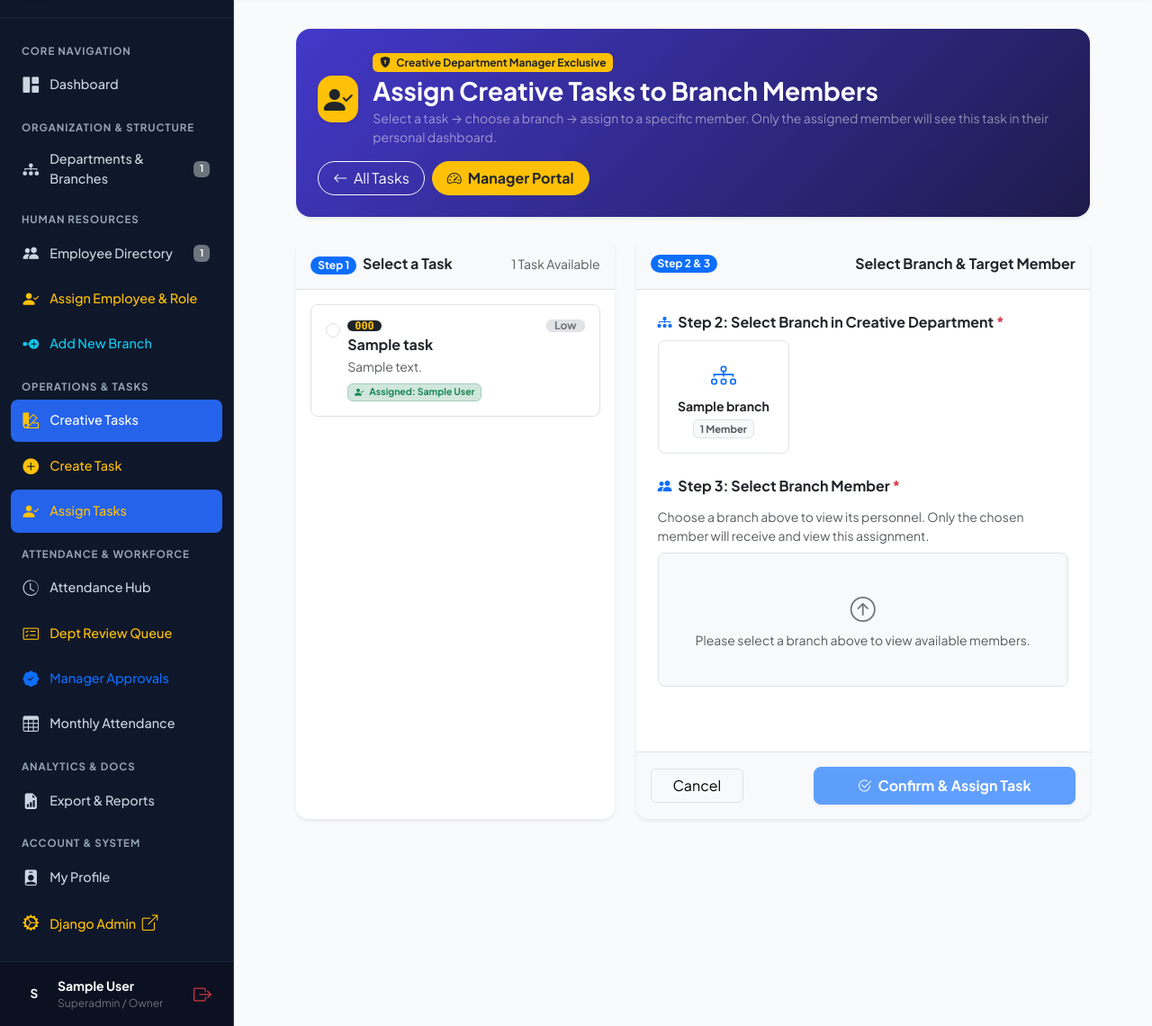
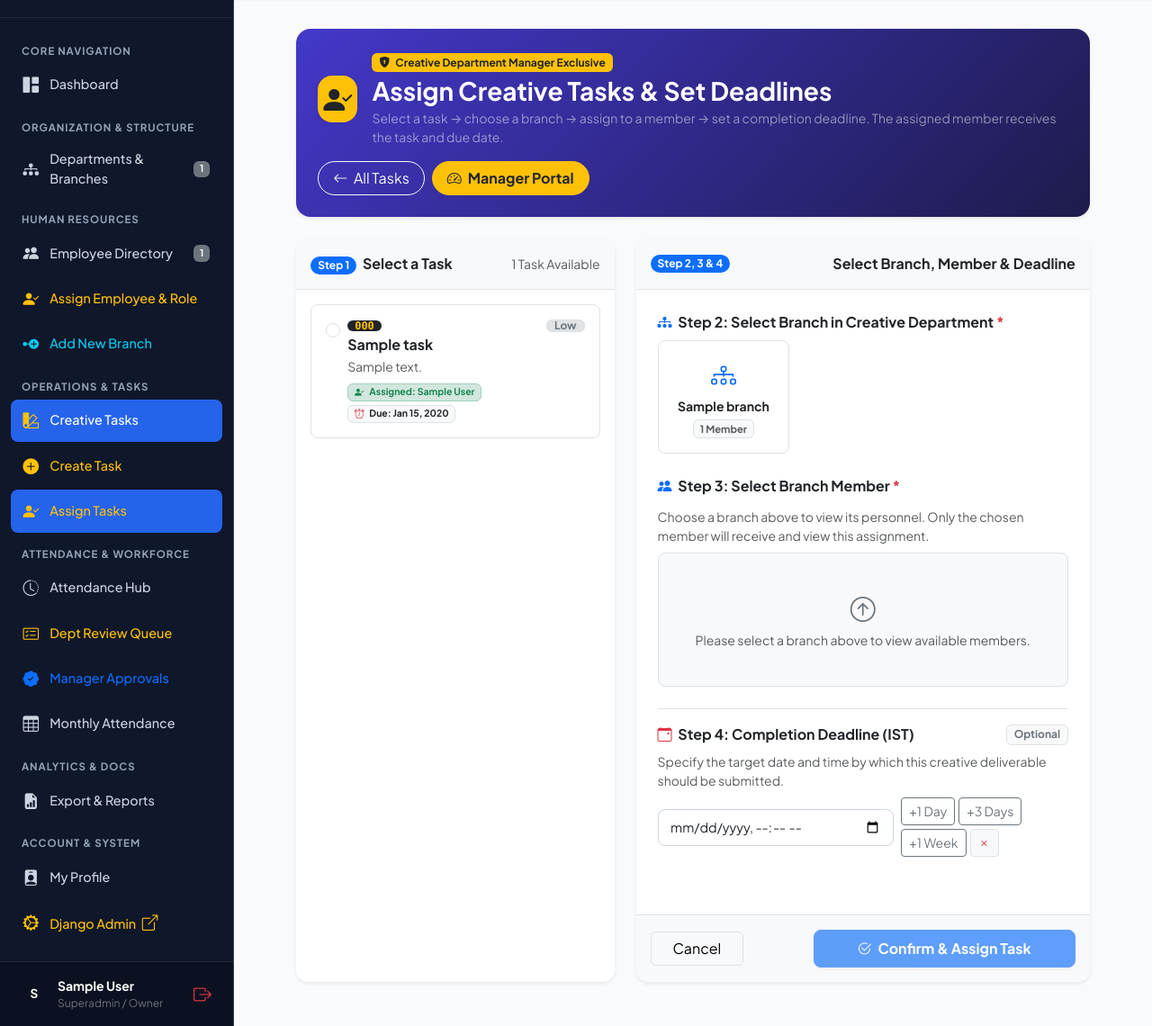
Before and after one commit to rejin-cloud/aiderinfotechHRM, a Django app: page /tasks/assign/ in a window 1280 px wide. Shown: the part 103-1243 px from the top of the page at 90% size. Run offline with Django 5.2, Linux system fonts and the light colour scheme; a user stored in the database is signed in; tables that the repository leaves empty hold one stand-in row (values such as "Sample post"); some libraries are stand-ins or nearby versions.

Commit message:
feat: enable Creative Department Manager to set completion deadline during task assignment

```diff
--- a/apps/tasks/views.py
+++ b/apps/tasks/views.py
@@ -209,14 +209,35 @@ def task_assign_view(request, task_id=None):
             branch=branch
         )
 
-        # Update assignment
+        # Update assignment & deadline
         task.branch = branch
         task.assigned_to = assigned_user
+
+        post_deadline = request.POST.get('deadline', '').strip()
+        if post_deadline:
+            try:
+                from django.utils.dateparse import parse_datetime, parse_date
+                import datetime
+                parsed_dt = parse_datetime(post_deadline)
+                if parsed_dt is None:
+                    parsed_d = parse_date(post_deadline)
+                    if parsed_d:
+                        parsed_dt = datetime.datetime.combine(parsed_d, datetime.time(18, 0))
+                if parsed_dt:
+                    if timezone.is_naive(parsed_dt):
+                        parsed_dt = timezone.make_aware(parsed_dt, timezone.get_current_timezone())
+                    task.deadline = parsed_dt
+            except Exception:
+                pass
+        elif 'deadline' in request.POST and not post_deadline:
+            task.deadline = None
+
         task.save()
 
+        deadline_msg = f" with deadline {timezone.localtime(task.deadline).strftime('%b %d, %Y %I:%M %p')}" if task.deadline else ""
         messages.success(
             request,
-            f"Success! Task [{task.task_number}] '{task.title}' has been assigned to {assigned_user.get_full_name() or assigned_user.username} ({branch.name})."
+            f"Success! Task [{task.task_number}] '{task.title}' has been assigned to {assigned_user.get_full_name() or assigned_user.username} ({branch.name}){deadline_msg}."
         )
         return redirect('task_detail', task_id=task.id)
 
--- a/templates/tasks/task_assign.html
+++ b/templates/tasks/task_assign.html
@@ -17,9 +17,9 @@
             <div class="badge bg-warning text-dark fw-bold mb-1">
               <i class="bi bi-shield-lock-fill me-1"></i> Creative Department Manager Exclusive
             </div>
-            <h3 class="fw-bold mb-0">Assign Creative Tasks to Branch Members</h3>
+            <h3 class="fw-bold mb-0">Assign Creative Tasks & Set Deadlines</h3>
             <p class="text-white-50 small mb-0 mt-1">
-              Select a task &rarr; choose a branch &rarr; assign to a specific member. Only the assigned member will see this task in their personal dashboard.
+              Select a task &rarr; choose a branch &rarr; assign to a member &rarr; set a completion deadline. The assigned member receives the task and due date.
             </p>
           </div>
         </div>
@@ -52,9 +52,9 @@
               <span class="text-muted small">{{ tasks.count }} Task{{ tasks.count|pluralize }} Available</span>
             </div>
 
-            <div class="hrms-card-body p-3" style="max-height: 600px; overflow-y: auto;">
+            <div class="hrms-card-body p-3" style="max-height: 650px; overflow-y: auto;">
               {% for t in tasks %}
-              <div class="task-select-item p-3 mb-2 rounded-3 border bg-white cursor-pointer transition {% if selected_task and selected_task.id == t.id %}border-primary bg-primary-subtle bg-opacity-10 shadow-sm{% endif %}" onclick="selectTask('{{ t.id }}', '{{ t.task_number }}', '{{ t.title|escapejs }}', '{{ t.priority }}', '{{ t.branch.id|default:'' }}')">
+              <div class="task-select-item p-3 mb-2 rounded-3 border bg-white cursor-pointer transition {% if selected_task and selected_task.id == t.id %}border-primary bg-primary-subtle bg-opacity-10 shadow-sm{% endif %}" onclick="selectTask('{{ t.id }}', '{{ t.task_number }}', '{{ t.title|escapejs }}', '{{ t.priority }}', '{{ t.branch.id|default:'' }}', '{{ t.deadline|date:'Y-m-d\TH:i'|default:'' }}')">
                 <div class="d-flex align-items-start gap-2">
                   <input class="form-check-input mt-1 task-radio" type="radio" name="task_id" id="task_{{ t.id }}" value="{{ t.id }}" {% if selected_task and selected_task.id == t.id %}checked{% endif %} required>
                   <div class="flex-grow-1">
@@ -67,7 +67,7 @@
                       {{ t.description }}
                     </p>
 
-                    <div class="d-flex align-items-center gap-2 small">
+                    <div class="d-flex flex-wrap align-items-center gap-1 small">
                       {% if t.assigned_to %}
                       <span class="badge bg-success-subtle text-success border border-success-subtle">
                         <i class="bi bi-person-check-fill me-1"></i> Assigned: {{ t.assigned_to.get_full_name|default:t.assigned_to.username }}
@@ -75,6 +75,12 @@
                       {% else %}
                       <span class="badge bg-secondary-subtle text-secondary border">
                         <i class="bi bi-circle me-1"></i> Unassigned
+                      </span>
+                      {% endif %}
+
+                      {% if t.deadline %}
+                      <span class="badge bg-light text-dark border">
+                        <i class="bi bi-alarm text-danger me-1"></i> Due: {{ t.deadline|date:"M d, Y" }}
                       </span>
                       {% endif %}
                     </div>
@@ -94,13 +100,13 @@
           </div>
         </div>
 
-        <!-- Column 2: Step 2 & 3 - Select Branch and Member -->
+        <!-- Column 2: Step 2, 3 & 4 - Select Branch, Member, and Deadline -->
         <div class="col-12 col-lg-7">
           <div class="hrms-card shadow-sm border-0 h-100 d-flex flex-column">
 
             <div class="hrms-card-header bg-light p-3 border-bottom">
-              <span class="badge bg-primary text-white rounded-pill px-2 py-1 me-1">Step 2 & 3</span>
-              <strong class="text-dark">Select Branch & Target Member</strong>
+              <span class="badge bg-primary text-white rounded-pill px-2 py-1 me-1">Step 2, 3 & 4</span>
+              <strong class="text-dark">Select Branch, Member & Deadline</strong>
             </div>
 
             <div class="hrms-card-body p-4 flex-grow-1">
@@ -171,6 +177,31 @@
                 </div>
               </div>
 
+              <!-- Step 4: Add Completion Deadline (Optional / Recommended) -->
+              <div class="mb-3 pt-3 border-top">
+                <div class="d-flex justify-content-between align-items-center mb-2">
+                  <label class="form-label fw-bold text-dark mb-0">
+                    <i class="bi bi-calendar-event text-danger me-1"></i> Step 4: Completion Deadline (IST)
+                  </label>
+                  <span class="badge bg-light text-secondary border">Optional</span>
+                </div>
+                <p class="text-muted small mb-2">
+                  Specify the target date and time by which this creative deliverable should be submitted.
+                </p>
+
+                <div class="row g-2 align-items-center">
+                  <div class="col-12 col-sm-7">
+                    <input type="datetime-local" class="form-control" name="deadline" id="id_deadline" value="{% if selected_task and selected_task.deadline %}{{ selected_task.deadline|date:'Y-m-d\TH:i' }}{% endif %}">
+                  </div>
+                  <div class="col-12 col-sm-5 d-flex flex-wrap gap-1">
+                    <button type="button" class="btn btn-sm btn-outline-secondary" onclick="setDeadlinePreset(1)">+1 Day</button>
+                    <button type="button" class="btn btn-sm btn-outline-secondary" onclick="setDeadlinePreset(3)">+3 Days</button>
+                    <button type="button" class="btn btn-sm btn-outline-secondary" onclick="setDeadlinePreset(7)">+1 Week</button>
+                    <button type="button" class="btn btn-sm btn-light border text-danger" onclick="document.getElementById('id_deadline').value=''"><i class="bi bi-x"></i></button>
+                  </div>
+                </div>
+              </div>
+
             </div>
 
             <!-- Card Footer Submit -->
@@ -209,7 +240,7 @@ let currentTaskId = '{{ selected_task.id|default:"" }}';
 let currentBranchId = '{{ selected_task.branch.id|default:"" }}';
 let currentUserId = '{{ selected_task.assigned_to.id|default:"" }}';
 
-function selectTask(taskId, taskNumber, taskTitle, priority, branchId) {
+function selectTask(taskId, taskNumber, taskTitle, priority, branchId, deadlineValue) {
   currentTaskId = taskId;
   const radio = document.getElementById('task_' + taskId);
   if (radio) radio.checked = true;
@@ -226,6 +257,11 @@ function selectTask(taskId, taskNumber, taskTitle, priority, branchId) {
   // If task has pre-existing branch, highlight it
   if (branchId && document.getElementById('branch_' + branchId)) {
     selectBranch(branchId);
+  }
+
+  // Prepopulate deadline if exists
+  if (deadlineValue) {
+    document.getElementById('id_deadline').value = deadlineValue;
   }
 
   checkValidation();
@@ -308,6 +344,17 @@ function checkValidation() {
   }
 }
 
+function setDeadlinePreset(days) {
+  const now = new Date();
+  now.setDate(now.getDate() + days);
+  now.setHours(18, 0, 0, 0); // 6:00 PM IST
+
+  // Format for datetime-local (YYYY-MM-DDTHH:mm)
+  const pad = (n) => String(n).padStart(2, '0');
+  const formatted = `${now.getFullYear()}-${pad(now.getMonth() + 1)}-${pad(now.getDate())}T${pad(now.getHours())}:${pad(now.getMinutes())}`;
+  document.getElementById('id_deadline').value = formatted;
+}
+
 // Auto-initialize if selected_task exists
 document.addEventListener('DOMContentLoaded', function() {
   if (currentTaskId) {
--- a/templates/tasks/task_list.html
+++ b/templates/tasks/task_list.html
@@ -147,6 +147,12 @@
           </span>
           {% endif %}
 
+          {% if t.deadline %}
+          <span class="badge {% if t.is_overdue %}bg-danger text-white{% else %}bg-light text-dark border{% endif %}">
+            <i class="bi bi-alarm-fill text-danger me-1"></i> Due: {{ t.deadline|date:"M d, Y" }}
+          </span>
+          {% endif %}
+
           {% if t.attachments.exists %}
           <span class="badge bg-purple-subtle text-primary border">
             <i class="bi bi-paperclip me-1"></i> {{ t.attachments.count }} Document{{ t.attachments.count|pluralize }} / Asset{{ t.attachments.count|pluralize }}
```
Also changed, not shown: apps/tasks/tests.py (+7 -2 lines), templates/dashboards/employee.html (+7 -2 lines), templates/tasks/task_detail.html (+15 -1 lines).
